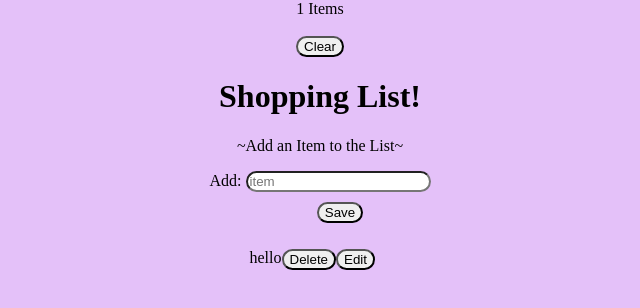
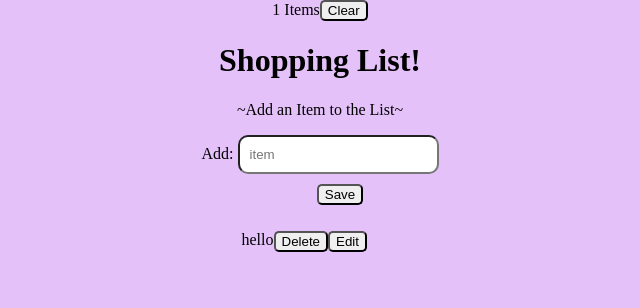
Before and after one commit to Libbi-Dunham/react-shoppingList, a React (Create React App) app: page / in a window 1280 px wide. Shown: the top 308 px of the page, without its empty margins (320-960 px from the left). Built offline with nearby package versions, Linux system fonts and the light colour scheme; a web font is replaced by a local one.

Commit message:
added styling and deleted uncommented out code

```diff
--- a/src/App.css
+++ b/src/App.css
@@ -7,9 +7,6 @@ body {
   align-items: center;
   justify-content: center;
 }
-/* .div {
-  margin-left: 50px;
-} */
 li {
   list-style: none;
   display: flex;
@@ -19,10 +16,14 @@ li {
   margin-left: 50px;
 }
 input {
-  border-radius: 50px;
+  border-radius: 10px;
+  padding: 10px;
 }
 button {
-  border-radius: 50px;
+  border-radius: 5px;
+}
+button:hover {
+  background-color: #ebd1fa;
 }
 .App {
   text-align: center;
--- a/src/Components/Header/Header.js
+++ b/src/Components/Header/Header.js
@@ -7,8 +7,6 @@ export default function Header() {
     <header>
       <div>
         <span>{items.length} Items</span>
-        <br></br>
-        <br></br>
         <button
           onClick={() => {
             clear();
--- a/src/Components/Item/Item.js
+++ b/src/Components/Item/Item.js
@@ -29,7 +29,6 @@ export default function Item({ items, onChange, onDelete }) {
       )}
       {!editing && (
         <>
-          {/* {items.text} */}
           <button onClick={() => setEditing(true)} aria-label={`Edit ${items.text}`}>
             Edit
           </button>
```
Also changed, not shown: src/Views/Shopping/Shopping.js (+0 -54 lines).
